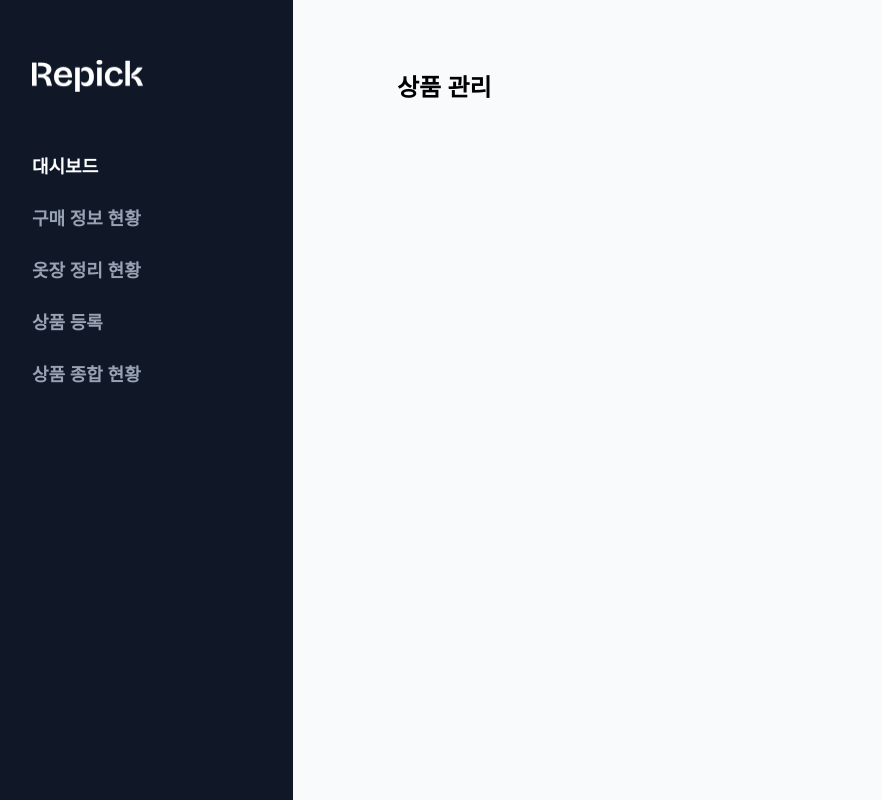
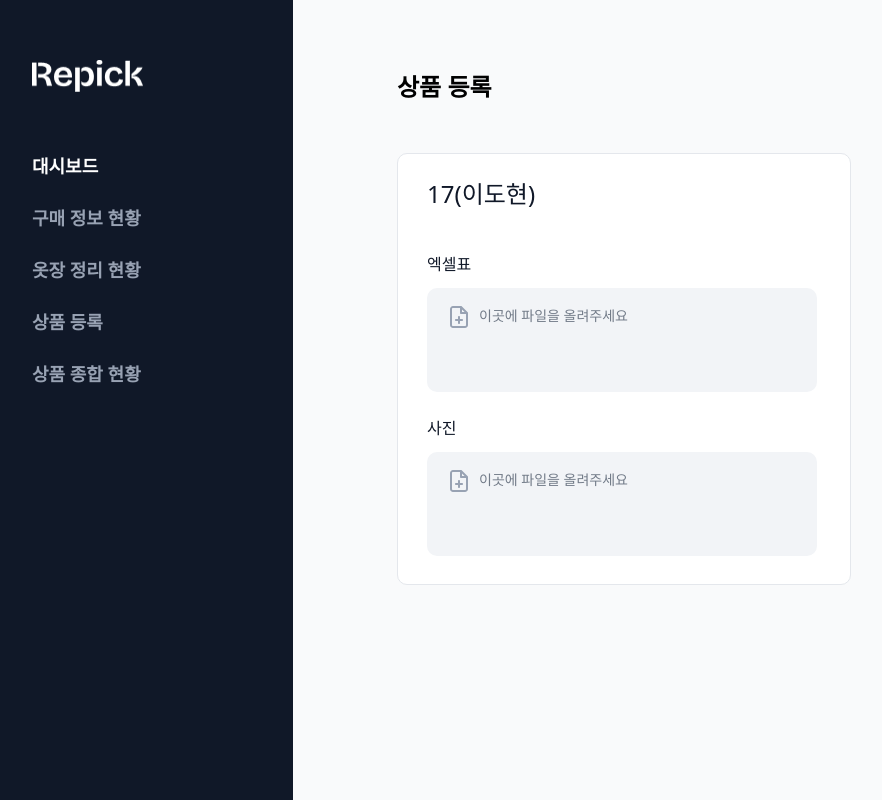
Before and after one commit to Repick-official/repick-admin, a Next.js app: page /item in a window 1280 px wide. Shown: the top 800 px of the page, without its empty margins (7-889 px from the left). Built offline with nearby package versions, Linux system fonts and the light colour scheme.

Commit message:
Design : 상품 등록 컴포넌트 design

```diff
--- a/src/app/item/page.tsx
+++ b/src/app/item/page.tsx
@@ -4,7 +4,84 @@ function item() {
   return (
     <div className="mt-69pxr ml-104pxr">
       <div>
-        <MainTitle mainTitleName="상품 관리" />
+        <MainTitle mainTitleName="상품 등록" />
+      </div>
+      <div className="mt-48pxr">
+        <div className="w-454pxr h-432pxr bg-white rounded-10pxr border-dark-gray border-1pxr border-solid">
+          <div className="mt-22pxr ml-29pxr">
+            <div className="text-24pxr text-nav-color font-medium leading-36pxr">
+              {"17(이도현)"}
+            </div>
+
+            <div className="mt-40pxr">
+              <div>
+                <div className="text-16pxr text-nav-color font-medium leading-24pxr mb-12pxr">
+                  엑셀표
+                </div>
+                <div className="w-390pxr h-104pxr bg-circle-gray rounded-10pxr">
+                  <div className="pt-17pxr pl-20pxr flex">
+                    <div>
+                      <svg
+                        xmlns="http://www.w3.org/2000/svg"
+                        width="24"
+                        height="24"
+                        viewBox="0 0 24 24"
+                        fill="none"
+                      >
+                        <path
+                          d="M12 11C12.5523 11 13 11.4477 13 12V14H15C15.5523 14 16 14.4477 16 15C16 15.5523 15.5523 16 15 16H13V18C13 18.5523 12.5523 19 12 19C11.4477 19 11 18.5523 11 18V16H9C8.44772 16 8 15.5523 8 15C8 14.4477 8.44772 14 9 14H11V12C11 11.4477 11.4477 11 12 11Z"
+                          fill="#98A2B3"
+                        />
+                        <path
+                          fill-rule="evenodd"
+                          clip-rule="evenodd"
+                          d="M6 1C5.20435 1 4.44129 1.31607 3.87868 1.87868C3.31607 2.44129 3 3.20435 3 4V20C3 20.7957 3.31607 21.5587 3.87868 22.1213C4.44129 22.6839 5.20435 23 6 23H18C18.7957 23 19.5587 22.6839 20.1213 22.1213C20.6839 21.5587 21 20.7957 21 20V8C21 7.73478 20.8946 7.48043 20.7071 7.29289L14.7071 1.29289C14.5196 1.10536 14.2652 1 14 1H6ZM5.29289 3.29289C5.48043 3.10536 5.73478 3 6 3H13V8C13 8.55228 13.4477 9 14 9H19V20C19 20.2652 18.8946 20.5196 18.7071 20.7071C18.5196 20.8946 18.2652 21 18 21H6C5.73478 21 5.48043 20.8946 5.29289 20.7071C5.10536 20.5196 5 20.2652 5 20V4C5 3.73478 5.10536 3.48043 5.29289 3.29289ZM17.5858 7L15 4.41421V7H17.5858Z"
+                          fill="#98A2B3"
+                        />
+                      </svg>
+                    </div>
+                    <div className="text-text-gray ml-8pxr text-14pxr font-normal leading-21pxr">
+                      이곳에 파일을 올려주세요
+                    </div>
+                  </div>
+                </div>
+              </div>
+
+              <div className="mt-24pxr">
+                <div className="text-16pxr text-nav-color font-medium leading-24pxr mb-12pxr">
+                  사진
+                </div>
+                <div className="w-390pxr h-104pxr bg-circle-gray rounded-10pxr">
+                  <div className="pt-17pxr pl-20pxr flex">
+                    <div>
+                      <svg
+                        xmlns="http://www.w3.org/2000/svg"
+                        width="24"
+                        height="24"
+                        viewBox="0 0 24 24"
+                        fill="none"
+                      >
+                        <path
+                          d="M12 11C12.5523 11 13 11.4477 13 12V14H15C15.5523 14 16 14.4477 16 15C16 15.5523 15.5523 16 15 16H13V18C13 18.5523 12.5523 19 12 19C11.4477 19 11 18.5523 11 18V16H9C8.44772 16 8 15.5523 8 15C8 14.4477 8.44772 14 9 14H11V12C11 11.4477 11.4477 11 12 11Z"
+                          fill="#98A2B3"
+                        />
+                        <path
+                          fill-rule="evenodd"
+                          clip-rule="evenodd"
+                          d="M6 1C5.20435 1 4.44129 1.31607 3.87868 1.87868C3.31607 2.44129 3 3.20435 3 4V20C3 20.7957 3.31607 21.5587 3.87868 22.1213C4.44129 22.6839 5.20435 23 6 23H18C18.7957 23 19.5587 22.6839 20.1213 22.1213C20.6839 21.5587 21 20.7957 21 20V8C21 7.73478 20.8946 7.48043 20.7071 7.29289L14.7071 1.29289C14.5196 1.10536 14.2652 1 14 1H6ZM5.29289 3.29289C5.48043 3.10536 5.73478 3 6 3H13V8C13 8.55228 13.4477 9 14 9H19V20C19 20.2652 18.8946 20.5196 18.7071 20.7071C18.5196 20.8946 18.2652 21 18 21H6C5.73478 21 5.48043 20.8946 5.29289 20.7071C5.10536 20.5196 5 20.2652 5 20V4C5 3.73478 5.10536 3.48043 5.29289 3.29289ZM17.5858 7L15 4.41421V7H17.5858Z"
+                          fill="#98A2B3"
+                        />
+                      </svg>
+                    </div>
+                    <div className="text-text-gray ml-8pxr text-14pxr font-normal leading-21pxr">
+                      이곳에 파일을 올려주세요
+                    </div>
+                  </div>
+                </div>
+              </div>
+            </div>
+          </div>
+        </div>
       </div>
     </div>
   );
```
